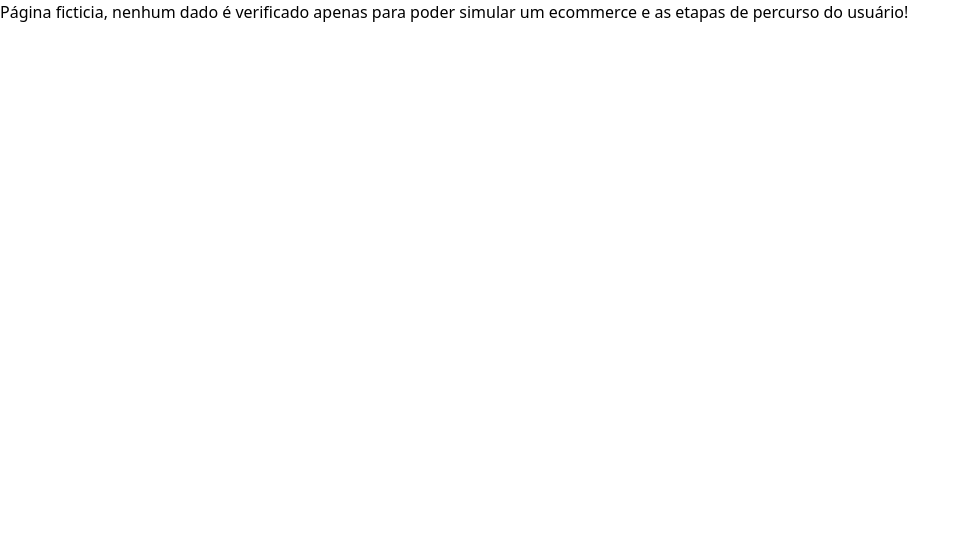
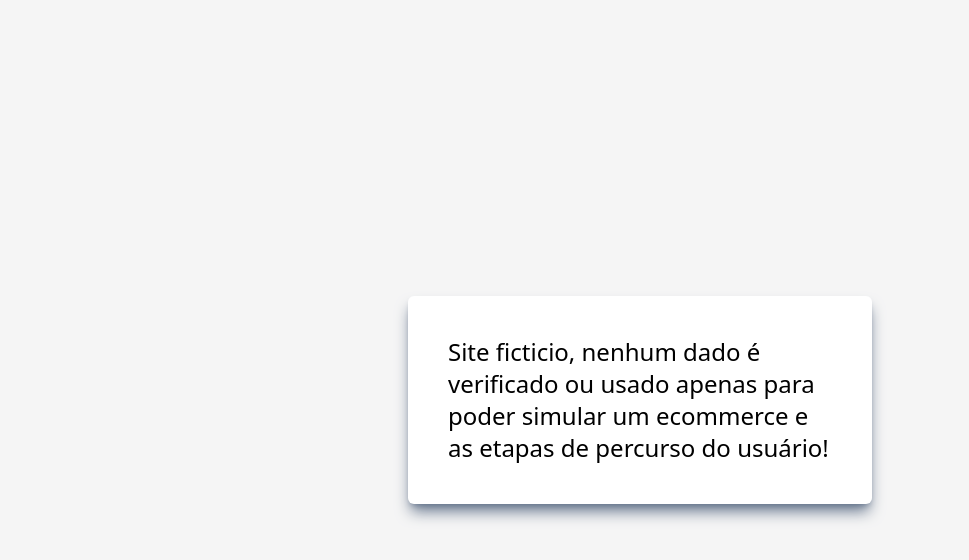
Before and after one commit to rSaydelleS/fast-in, a React (Vite) app in the folder Front-End/ecommerce/: page /ajuda in a window 1280 px wide. Shown: the top 560 px of the page, without its empty margins (0-969 px from the left). Built offline with nearby package versions, Linux system fonts and the light colour scheme.

Commit message:
Estilizando a  Cnetral de Ajuda

```diff
--- a/Front-End/ecommerce/src/View/Ajuda/Ajuda.jsx
+++ b/Front-End/ecommerce/src/View/Ajuda/Ajuda.jsx
@@ -2,11 +2,13 @@ const Ajuda = () => {
   return (
     <>
       <main>
-        <section>
-          <p>
-            Página ficticia, nenhum dado é verificado apenas para poder simular
-            um ecommerce e as etapas de percurso do usuário!
-          </p>
+        <section className="flex justify-center items-center w-screen h-screen bg-neutral-100">
+          <section className="bg-white shadow-lg shadow-slate-500 rounded-md p-10 text-2xl m-10">
+            <p className="max-w-96">
+              Site ficticio, nenhum dado é verificado ou usado apenas para poder
+              simular um ecommerce e as etapas de percurso do usuário!
+            </p>
+          </section>
         </section>
       </main>
     </>
```
